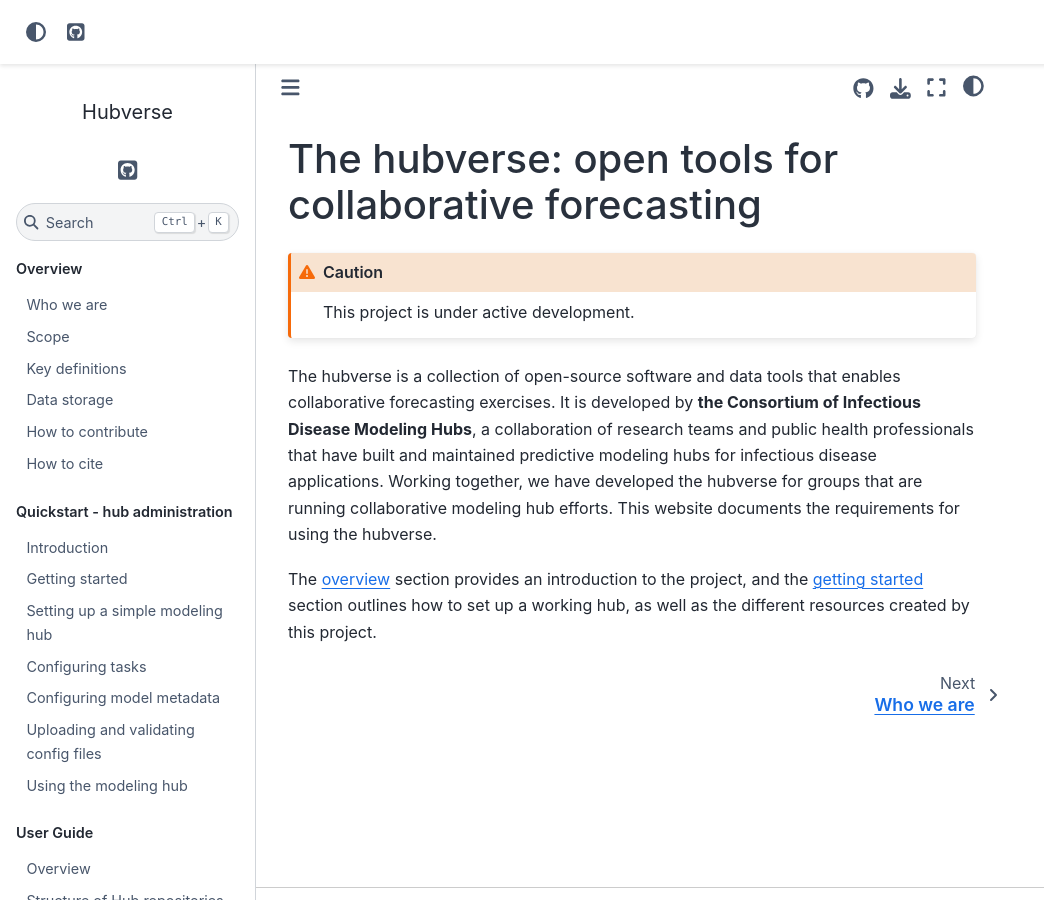
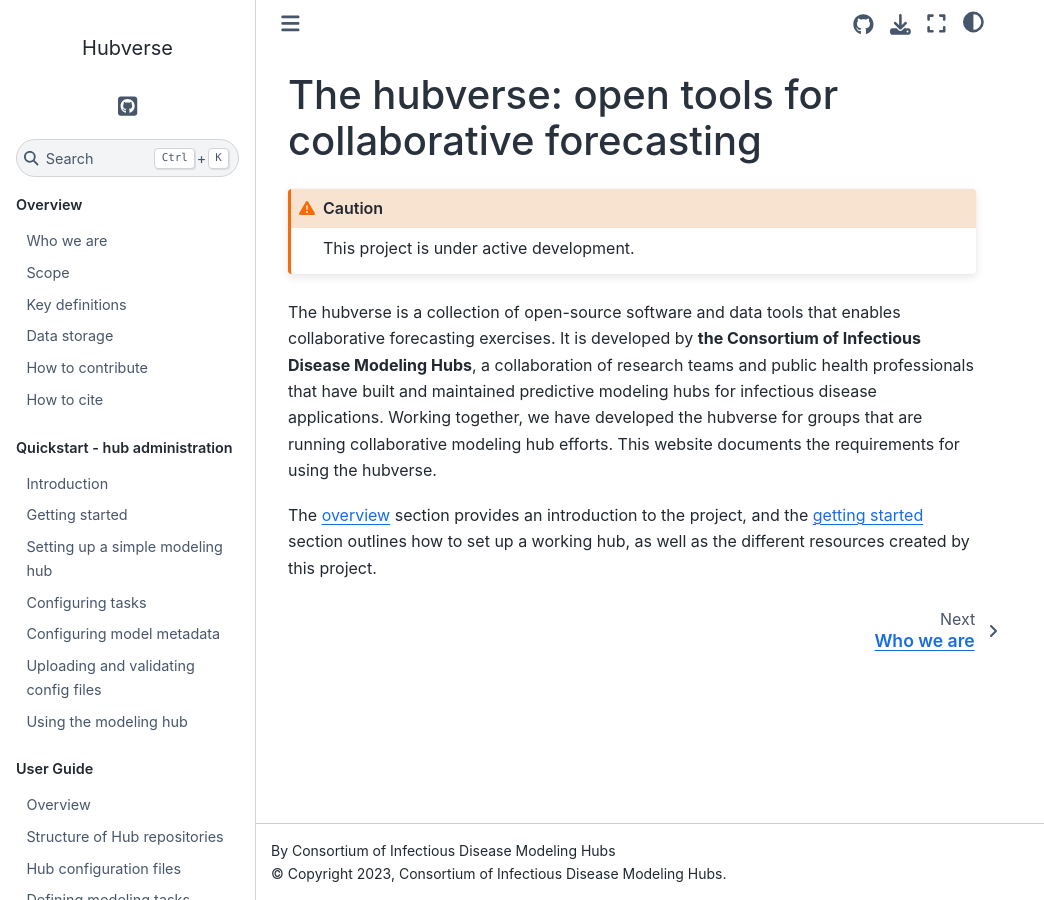
Before and after one commit to hubverse-org/hubDocs, a Sphinx documentation site: the page built from docs/source/index.md, in a window 1280 px wide and 900 px high. Shown: the whole window, without its empty margins (0-1044 px from the left). Built offline with Sphinx 7.4.7 and the Sphinx Book theme 1.1.4, drawn with Linux system fonts in a browser that asks for light colours.

Commit message:
Remove persistent navbar

```diff
--- a/docs/source/conf.py
+++ b/docs/source/conf.py
@@ -62,7 +62,7 @@ html_theme_options = {
     #"use_edit_page_button": True,
     "use_issues_button": True,
     "use_sidenotes": True,
-    "navbar_persistent": ["theme-switcher", "navbar-icon-links"],
+    #"navbar_persistent": ["theme-switcher", "navbar-icon-links"],
 
 }
 
```
